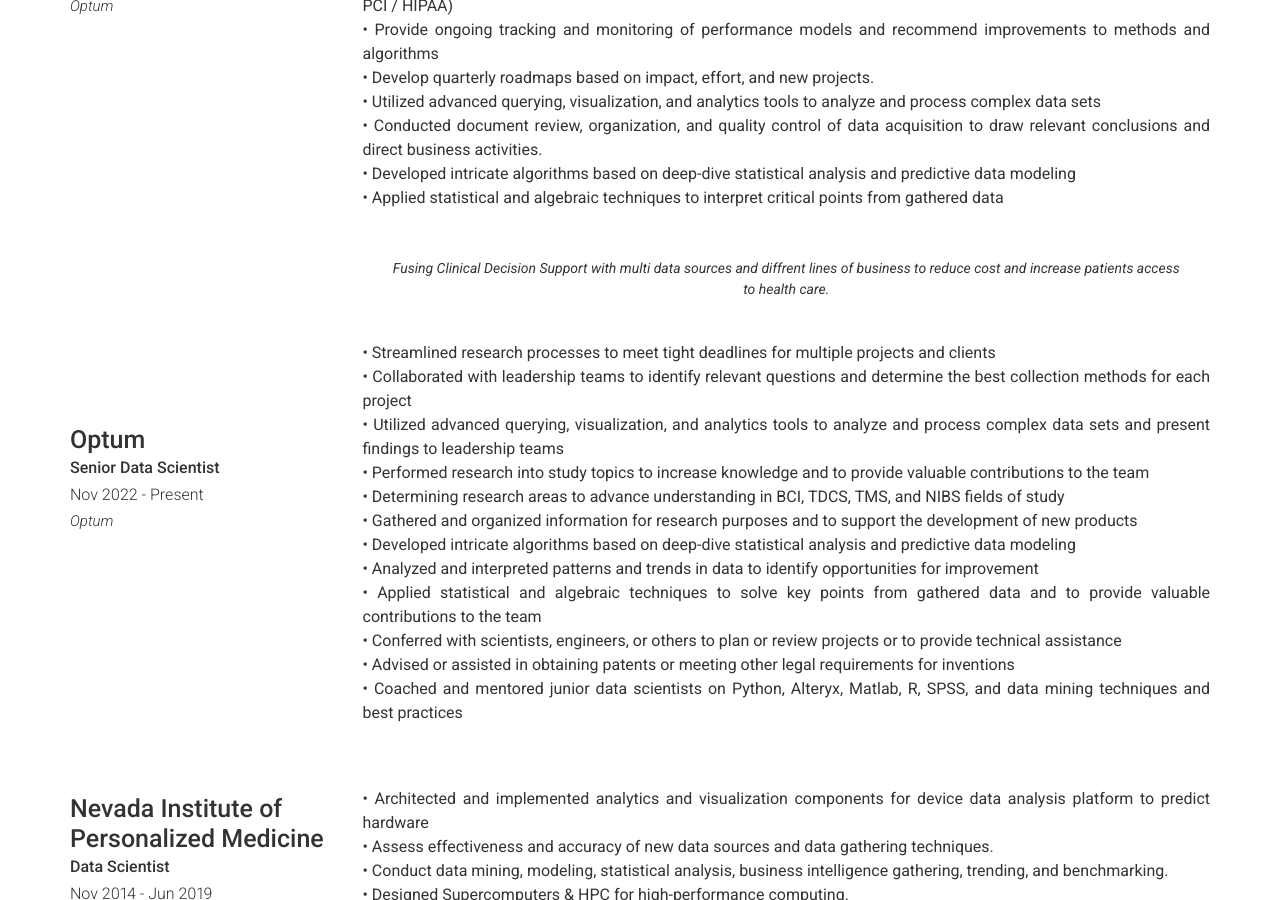
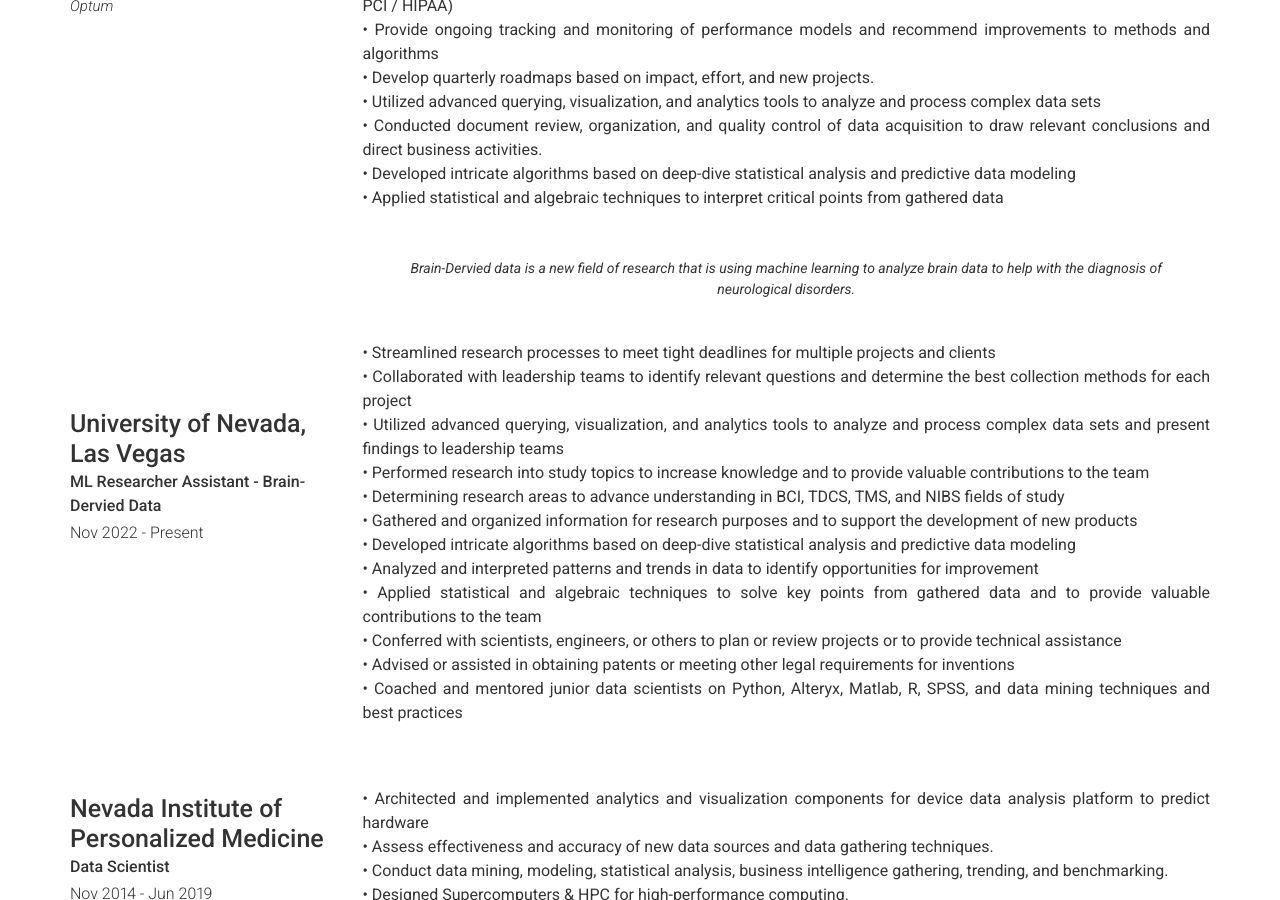
Before and after one commit to ricyoung/ricyoung.github.io, a Jekyll site: the page built from index.md, in a window 1280 px wide and 900 px high, scrolled down 973 px. Built offline with Jekyll 4.4.1, drawn with Linux system fonts in a browser that asks for light colours; nearby versions of some CDN libraries.

Commit message:
ml researcher

```diff
--- a/_config.yml
+++ b/_config.yml
@@ -85,12 +85,12 @@
 
 
       - layout: left
-        title: Optum
-        link: https://www.optum.com/
-        link_text: Optum
-        sub_title: Senior Data Scientist
+        title: University of Nevada, Las Vegas
+        # link: https://www.optum.com/
+        # link_text: Optum
+        sub_title: ML Researcher Assistant - Brain-Dervied Data
         caption: Nov 2022 - Present
-        quote:  Fusing Clinical Decision Support with multi data sources and diffrent lines of business to reduce cost and increase patients access to health care.
+        quote:  Brain-Dervied data is a new field of research that is using machine learning to analyze brain data to help with the diagnosis of neurological disorders.
 
         description:  # | this will include new lines to allow paragraphs
               <br>• Streamlined research processes to meet tight deadlines for multiple projects and clients
```
